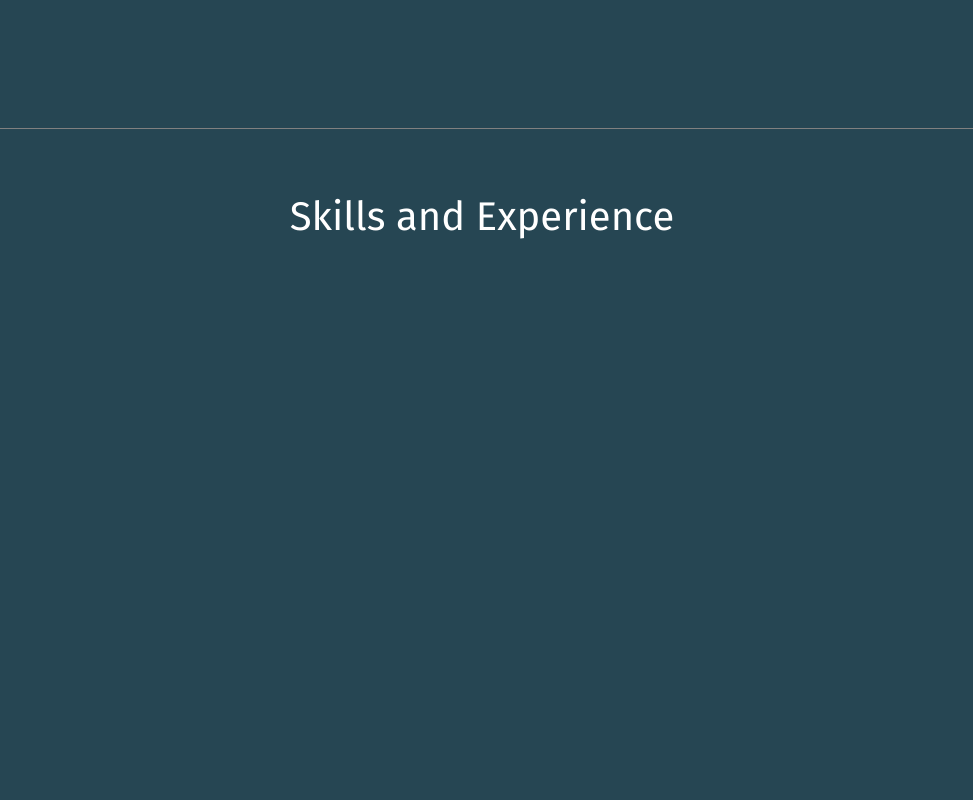
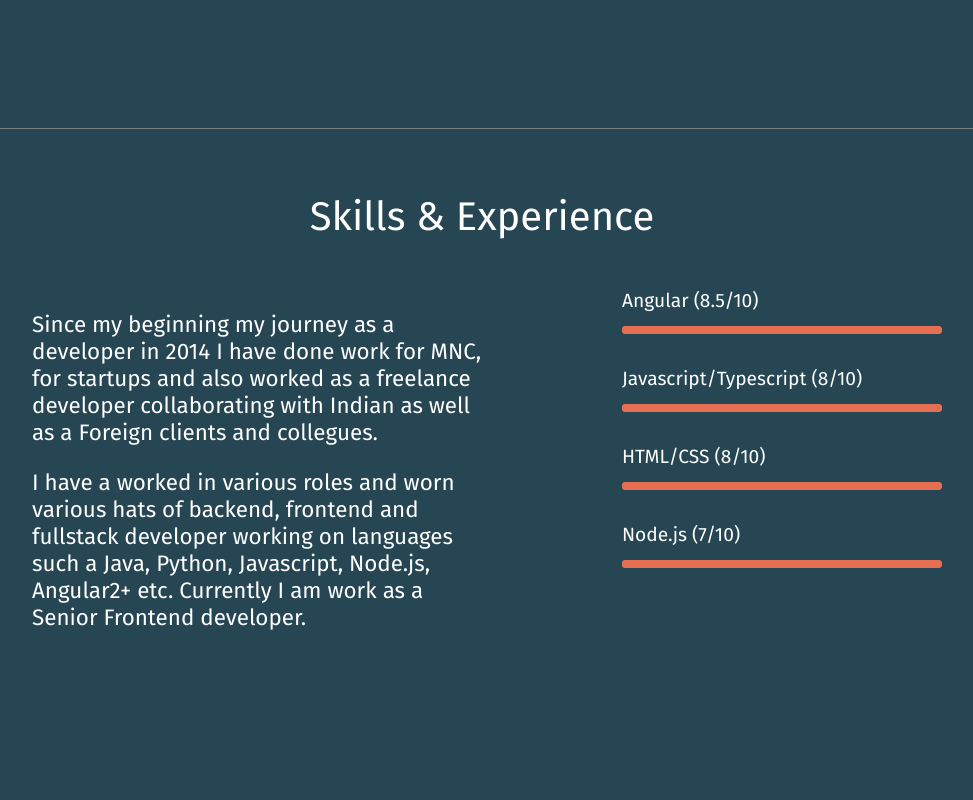
Before and after one commit to devgourav/portfolio, a Svelte app: page / in a window 1280 px wide. Shown: the part 800-1600 px from the top of the page, without its empty margins (158-1131 px from the left). Built offline with nearby package versions, Linux system fonts and the light colour scheme; a web font is replaced by a local one.

Commit message:
added skill page

```diff
--- a/src/Skill.svelte
+++ b/src/Skill.svelte
@@ -1,7 +1,52 @@
 <script></script>
 
 <div class="skill">
-  <div class="header_text">Skills and Experience</div>
+  <div class="header_text">Skills & Experience</div>
+
+  <div class="content">
+    <div class="skill_text">
+      <p>
+        Since my beginning my journey as a developer in 2014 I have done work
+        for MNC, for startups and also worked as a freelance developer
+        collaborating with Indian as well as a Foreign clients and collegues.
+      </p>
+      <p>
+        I have a worked in various roles and worn various hats of backend,
+        frontend and fullstack developer working on languages such a Java,
+        Python, Javascript, Node.js, Angular2+ etc. Currently I am work as a
+        Senior Frontend developer.
+      </p>
+    </div>
+    <div class="skill_list">
+      <div class="skill_ele">
+        <div class="skill_name">Angular (8.5/10)</div>
+        <div class="skill_rate">
+          <progress max="100" value="85" />
+        </div>
+      </div>
+
+      <div class="skill_ele">
+        <div class="skill_name">Javascript/Typescript (8/10)</div>
+        <div class="skill_rate">
+          <progress max="100" value="80" />
+        </div>
+      </div>
+
+      <div class="skill_ele">
+        <div class="skill_name">HTML/CSS (8/10)</div>
+        <div class="skill_rate">
+          <progress max="100" value="80" />
+        </div>
+      </div>
+
+      <div class="skill_ele">
+        <div class="skill_name">Node.js (7/10)</div>
+        <div class="skill_rate">
+          <progress max="100" value="70" />
+        </div>
+      </div>
+    </div>
+  </div>
 </div>
 
 <style>
@@ -12,7 +57,55 @@
     padding: 4rem 0;
 
     display: flex;
-    justify-content: center;
+    flex-direction: column;
+    align-items: center;
+    width: 100%;
+  }
+
+  progress {
+    width: 20rem;
+    height: 8px;
+    background-color: var(--burnt-sienna);
+    border: none;
+    border-radius: 6px;
+  }
+  progress::-webkit-progress-bar {
+    width: 20rem;
+    height: 8px;
+    background-color: var(--burnt-sienna);
+    border: none;
+    border-radius: 6px;
+  }
+  progress::-webkit-progress-value {
+    width: 20rem;
+    height: 8px;
+    background-color: var(--burnt-sienna);
+    border: none;
+    border-radius: 6px;
+  }
+  progress::-moz-progress-bar {
+    width: 20rem;
+    height: 8px;
+    background-color: var(--burnt-sienna);
+    border: none;
+    border-radius: 6px;
+  }
+
+  .skill_ele {
+    margin-bottom: 2rem;
+  }
+
+  .skill_list {
+    justify-self: end;
+    font-size: 1.2rem;
+  }
+  .content {
+    display: grid;
+    grid-template-columns: 50% 50%;
+    justify-content: space-between;
+    grid-gap: 10px;
+    width: 900px;
+    margin-top: 3rem;
   }
 
   .header_text {
```
